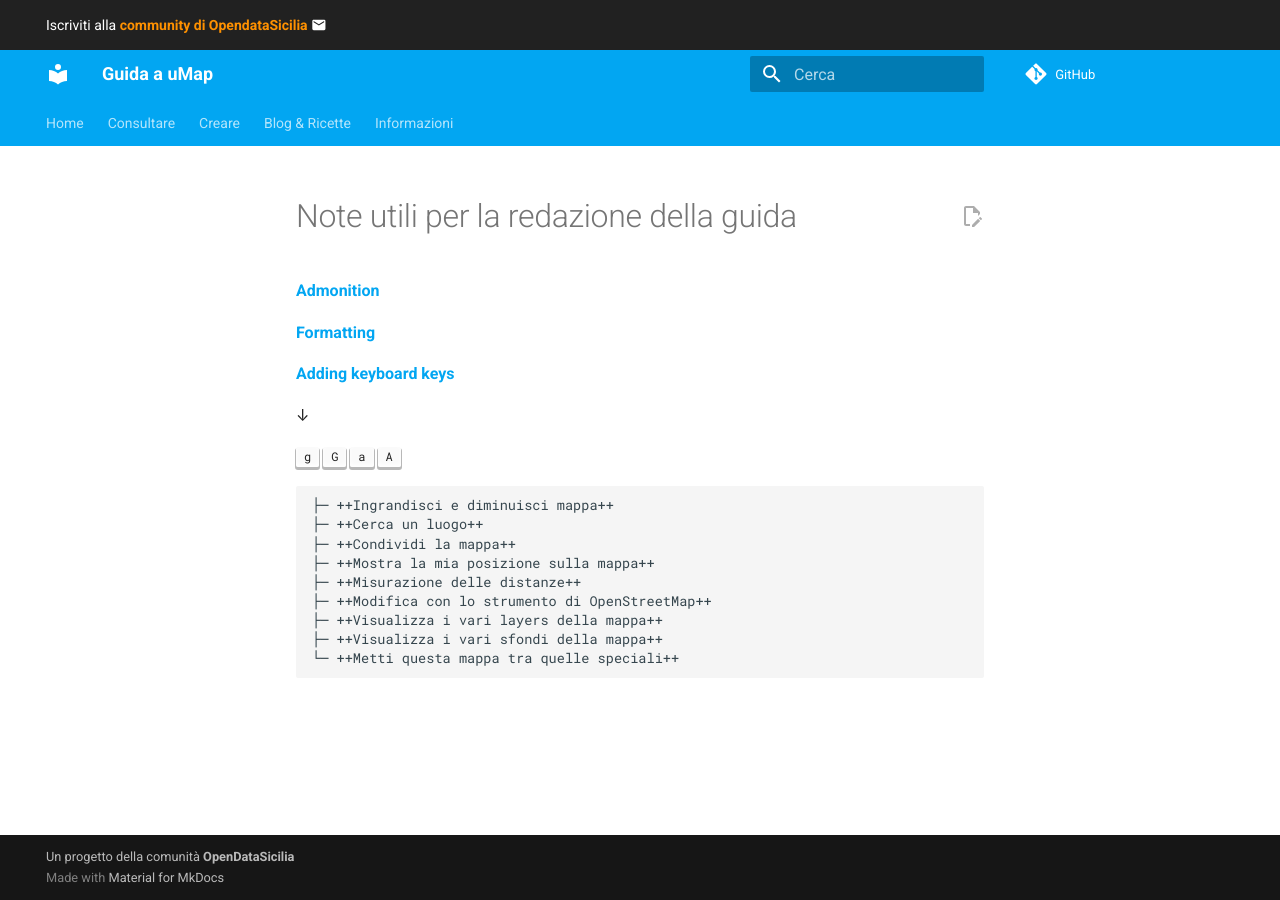
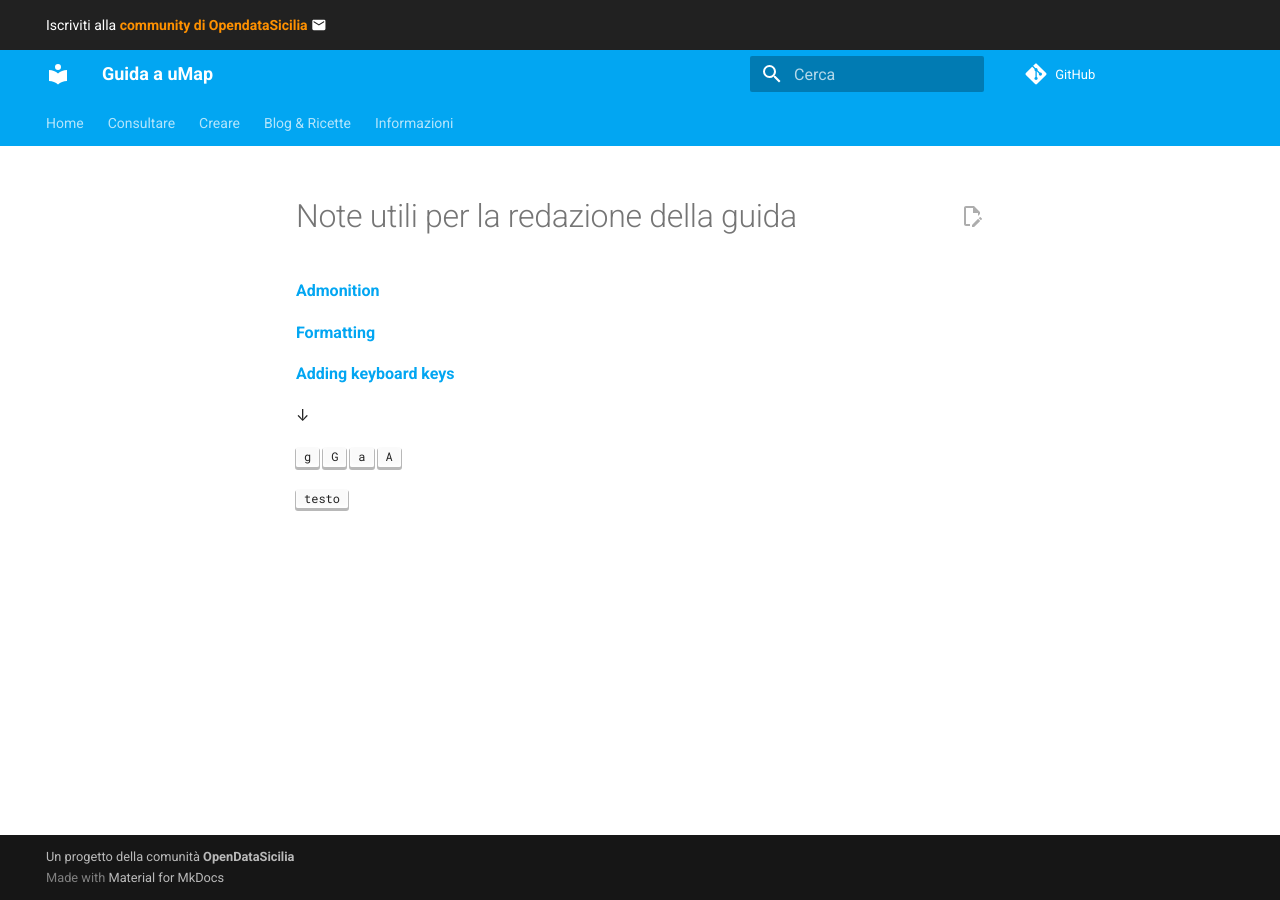
Before and after one commit to opendatasicilia/guida-umap, an MkDocs documentation site: the page built from docs/note.md, in a window 1280 px wide. Built offline with MkDocs 1.6.1 and Material for MkDocs 9.7.7, drawn with Linux system fonts in a browser that asks for light colours; comment, search, counter and statistics services are not loaded.

Commit message:
Update note.md

````diff
--- a/docs/note.md
+++ b/docs/note.md
@@ -13,14 +13,4 @@
 
 ++"g"++  ++g++  ++"a"++  ++a++
 
-```
-├─ ++Ingrandisci e diminuisci mappa++
-├─ ++Cerca un luogo++
-├─ ++Condividi la mappa++
-├─ ++Mostra la mia posizione sulla mappa++
-├─ ++Misurazione delle distanze++
-├─ ++Modifica con lo strumento di OpenStreetMap++
-├─ ++Visualizza i vari layers della mappa++
-├─ ++Visualizza i vari sfondi della mappa++
-└─ ++Metti questa mappa tra quelle speciali++
-```
+<kbd>testo</kbd>
````
